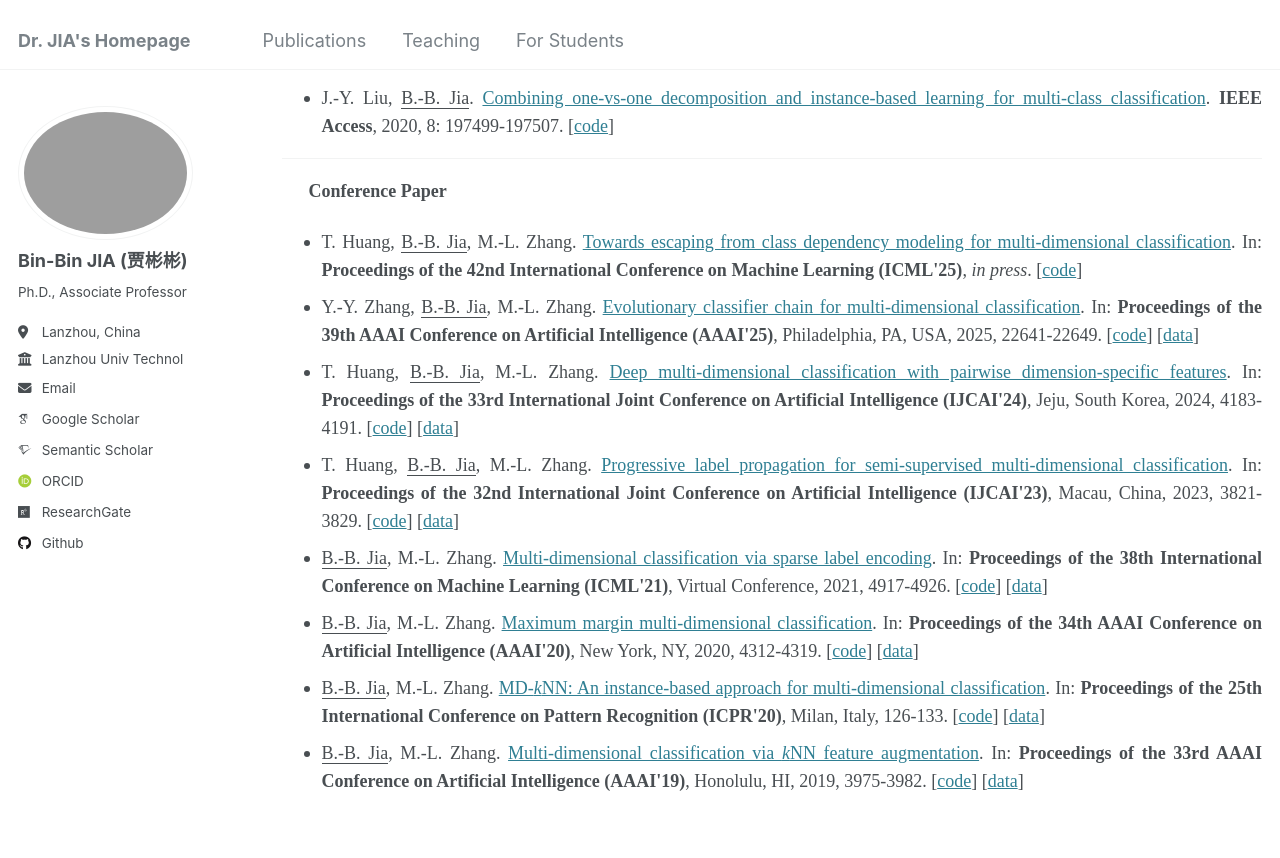
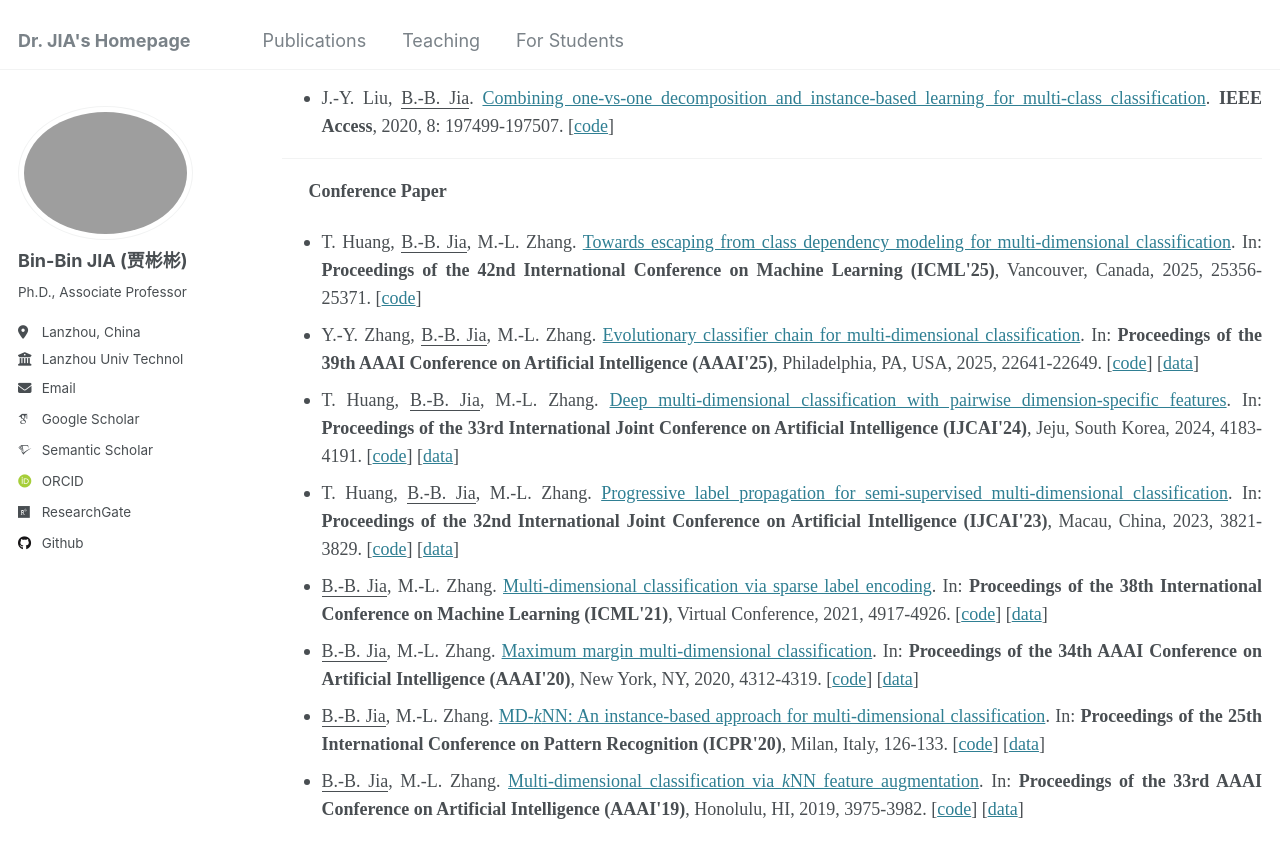
Before and after one commit to jiabinbin-ai/jiabinbin-ai.github.io, a Jekyll site: the page built from _pages/publications.html, in a window 1280 px wide and 900 px high, scrolled down 1182 px. Shown: the top 858 px of the window. Built offline with Jekyll 4.4.1, drawn with Linux system fonts in a browser that asks for light colours; some web fonts are replaced.

Commit message:
Update publications.html

```diff
--- a/_pages/publications.html
+++ b/_pages/publications.html
@@ -114,11 +114,11 @@ author_profile: true
 	<li>
 	<p align="justify" style="line-height: 150%; margin-top:8px; margin-bottom:0">
 	<font face="Times New Roman">T. Huang, <u>B.-B. Jia</u>, M.-L. Zhang.
-	<a>Towards escaping from class dependency modeling for
+	<a href="https://proceedings.mlr.press/v267/huang25m.html">Towards escaping from class dependency modeling for
 	multi-dimensional classification</a>. In: </font><span lang="en-us">
 	<font face="Times New Roman"><b>
 	Proceedings of the 42nd International Conference on Machine Learning (ICML'25)</b>,
-	<i>in press</i>. [<a href="https://github.com/tengingit/DCOM-ICML-25">code</a>]</font></span></li>
+	Vancouver, Canada, 2025, 25356-25371. [<a href="https://github.com/tengingit/DCOM-ICML-25">code</a>]</font></span></li>
 	<li>
 	<p align="justify" style="line-height: 150%; margin-top:8px; margin-bottom:0">
 	<font face="Times New Roman">Y.-Y. Zhang, <u>B.-B. Jia</u>, M.-L. Zhang.
```
